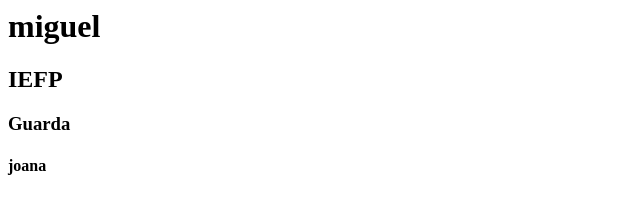
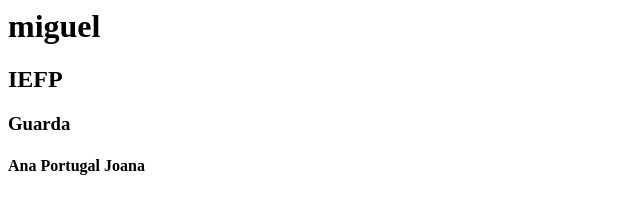
Before and after one commit to meikibay/ufcd-158, a plain HTML site: page index.html in a window 1280 px wide. Shown: the whole page, without its empty margins (0-640 px from the left). Drawn offline with Linux system fonts and the light colour scheme.

Commit message:
append e prepend

```diff
--- a/index.html
+++ b/index.html
@@ -10,9 +10,10 @@
 			document.write("<h1>miguel</h1>");
 			document.write("<h2>IEFP</h2>");
 			document.write("<h3>Guarda</h3>");
-			document.write("<h4>Guarda</h4>");
+			document.write("<h4>Portugal</h4>");
 
-			$('h4').html('joana');
+			$('h4').append(' Joana');//acrescenta no fim de h4
+			$('h4').prepend('Ana ');//acrescenta no inicio de h4
 
 			// Largura do documento
 			//alert(document.width);
```
